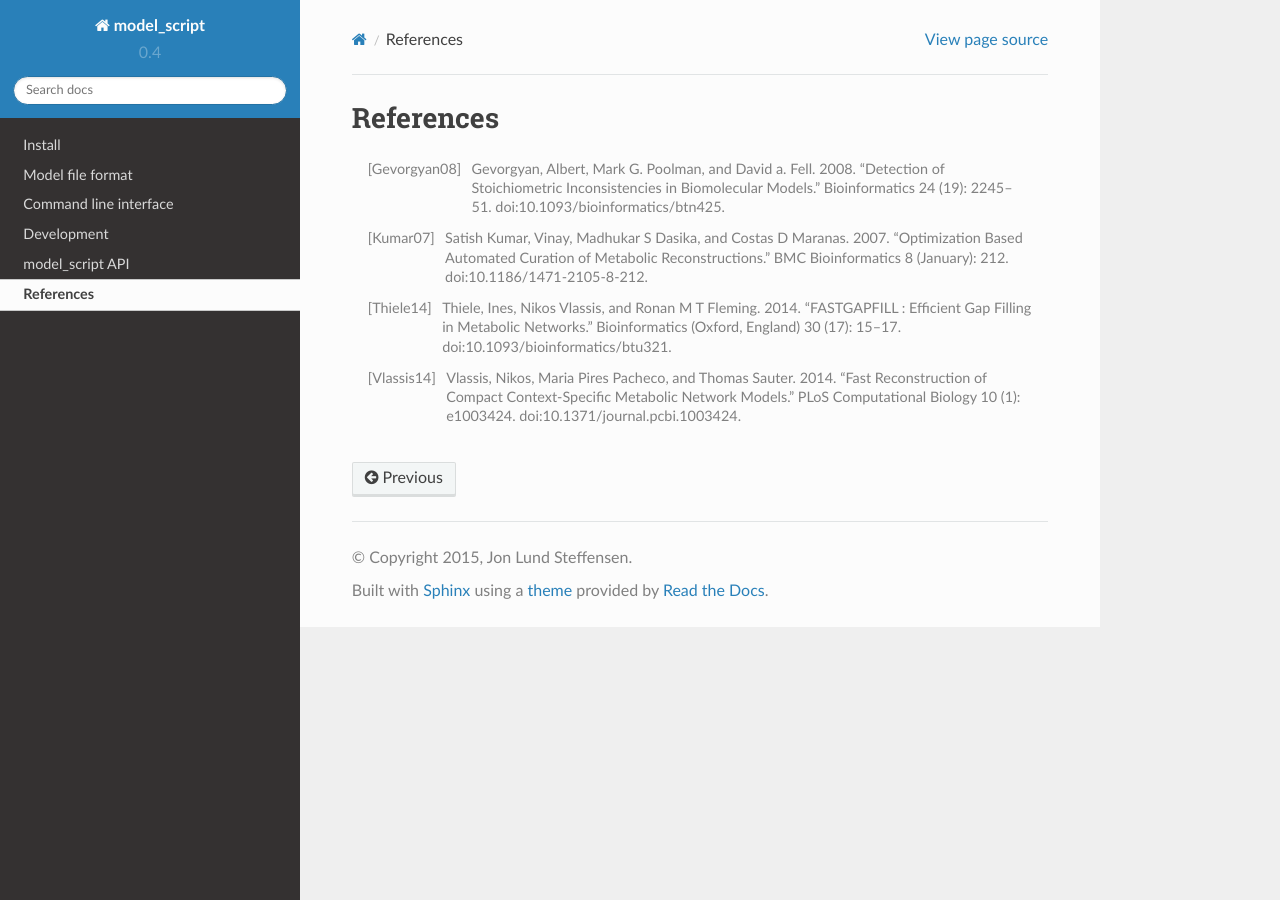
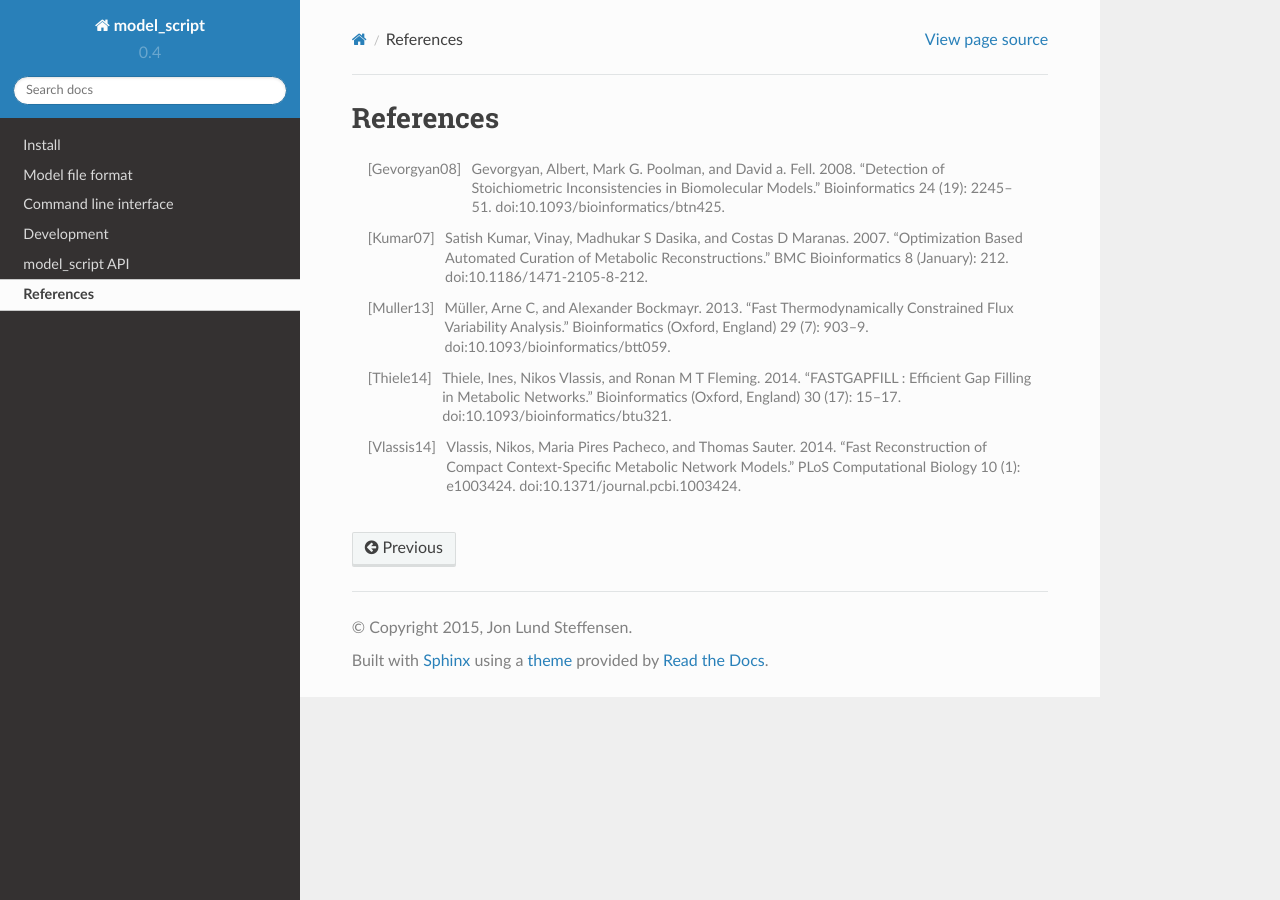
Before and after one commit to zhanglab/psamm, a Sphinx documentation site: the page built from docs/references.rst, in a window 1280 px wide. Built offline with Sphinx 7.4.7 and the Read the Docs theme 2.0.0, drawn with Linux system fonts in a browser that asks for light colours.

Commit message:
fluxanalysis: Move inline citation to docs

```diff
--- a/docs/references.rst
+++ b/docs/references.rst
@@ -8,6 +8,10 @@ References
 .. [Kumar07] Satish Kumar, Vinay, Madhukar S Dasika, and Costas D Maranas.
     2007. “Optimization Based Automated Curation of Metabolic Reconstructions.”
     BMC Bioinformatics 8 (January): 212. doi:10.1186/1471-2105-8-212.
+.. [Muller13] Müller, Arne C, and Alexander Bockmayr. 2013.
+    “Fast Thermodynamically Constrained Flux Variability Analysis.”
+    Bioinformatics (Oxford, England) 29 (7): 903–9.
+    doi:10.1093/bioinformatics/btt059.
 .. [Thiele14] Thiele, Ines, Nikos Vlassis, and Ronan M T Fleming. 2014.
     “FASTGAPFILL : Efficient Gap Filling in Metabolic Networks.”
     Bioinformatics (Oxford, England) 30 (17): 15–17.
```
Also changed, not shown: 1 other file.
